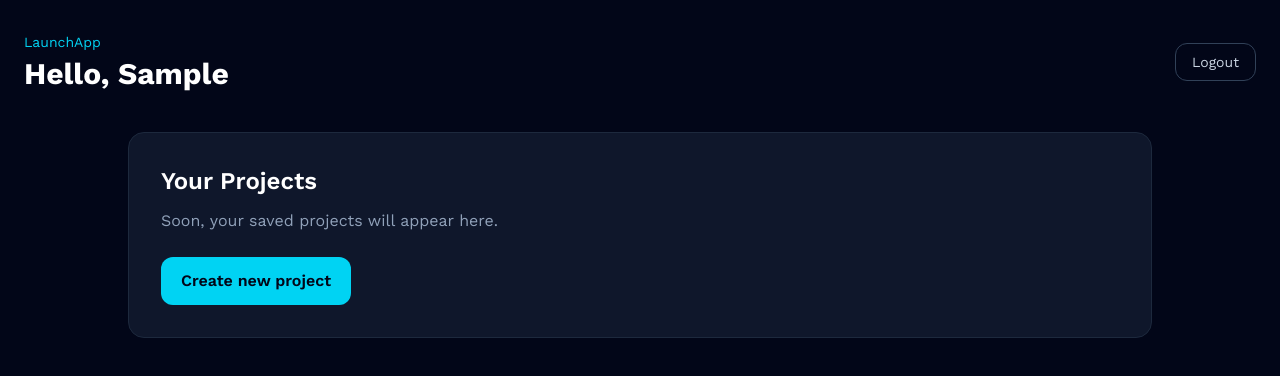
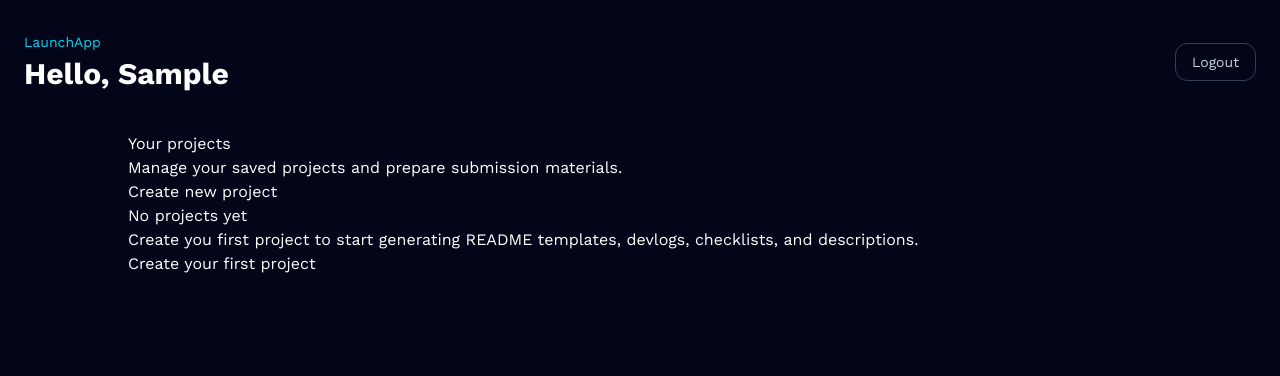
Before and after one commit to noname697/LaunchPad, a React (Vite) app: page /auth/login in a window 1280 px wide. Both pictures are taken after typing "Sample", "name@example.com" into the empty fields and a click on the button "Enter dashboard". Shown: the top 376 px of the page. Built offline with nearby package versions, Linux system fonts and the light colour scheme.

Commit message:
Criando esqueleto do dashboard para exibir os projetos

```diff
--- a/src/App.jsx
+++ b/src/App.jsx
@@ -3,6 +3,7 @@ import PublicRoute from "./routes/PublicRoute";
 import Login from "./views/Login";
 import ProtectedRoute from "./routes/ProtectedRoute";
 import Dashboard from "./views/Dashboard";
+import NewProject from "./views/NewProject";
 
 const App = () => {
   return (
@@ -15,6 +16,7 @@ const App = () => {
 
       <Route element={<ProtectedRoute />}>
         <Route path="/dashboard" element={<Dashboard />} />
+        <Route path="/projects/new" element={<NewProject />} />
       </Route>
     </Routes>
   );
--- a/src/views/Dashboard/index.jsx
+++ b/src/views/Dashboard/index.jsx
@@ -1,10 +1,11 @@
-import { useNavigate } from "react-router";
-import { getUser, removeUser } from "../../utils/storage";
+import { Link, useNavigate } from "react-router";
+import { getProjects, getUser, removeUser } from "../../utils/storage";
 import Button from "../../components/Button";
 
 const Dashboard = () => {
   const navigate = useNavigate();
   const user = getUser();
+  const projects = getProjects();
 
   const handleLogout = () => {
     removeUser();
@@ -17,24 +18,77 @@ const Dashboard = () => {
         <div>
           <p className="text-sm text-cyan-400 mb-1">LaunchApp</p>
 
-          <h1 className="text-3xl font-bold">Hello, {user.name}</h1>
+          <h1 className="text-3xl font-bold">Hello, {user?.name}</h1>
         </div>
 
         <Button variant="secondary" onClick={handleLogout}>
           Logout
         </Button>
-
       </header>
 
       <section className="max-w-5xl mx-auto">
-        <div className="bg-slate-900 border border-slate-800 rounded-2xl p-8">
-          <h2 className="text-2xl font-semibold mb-3">Your Projects</h2>
+        <div className="">
+          <div>
+            <h2 className="">Your projects</h2>
+            <p className="">
+              Manage your saved projects and prepare submission materials.
+            </p>
+          </div>
 
-          <p className="text-slate-400 mb-6">
-            Soon, your saved projects will appear here.
-          </p>
-          <Button>Create new project</Button>
+          <Link to="/projects/new"> Create new project</Link>
         </div>
+
+        {projects.length === 0 ? (
+          <div className="">
+            <h3 className="">No projects yet</h3>
+
+            <p className="">
+              Create you first project to start generating README templates,
+              devlogs, checklists, and descriptions.
+            </p>
+
+            <Link to="/projects/new">Create your first project</Link>
+          </div>
+        ) : (
+          <div className="">
+            {projects.map((project) => (
+              <article key={project.id} className="">
+                <div className="">
+                  <div>
+                    <span className="">{project.type}</span>
+                    <h3 className="">{project.name}</h3>
+                  </div>
+
+                  <span className="">{project.status}</span>
+                </div>
+
+                <p className="">{project.shortDescription}</p>
+
+                {project.technologies.length > 0 && (
+                  <div className="">
+                    {project.technologies.map((tech) => (
+                      <span key={tech} className="">
+                        {tech}
+                      </span>
+                    ))}
+                  </div>
+                )}
+
+                <div className="">
+                  <p className="">Selected generators: </p>
+
+                  <div className="">
+                    {project.selectGenerators.map((generator) => (
+                      <span key={generator} className="">
+                        {generator}
+                      </span>
+                    ))}
+                  </div>
+                </div>
+              </article>
+            ))}
+          </div>
+        )}
       </section>
     </main>
   );
--- a/src/views/NewProject/index.jsx
+++ b/src/views/NewProject/index.jsx
@@ -75,7 +75,7 @@ const NewProject = () => {
     <main className="">
       <section className="">
         <div className="">
-          <Link to="dashboard" className="">
+          <Link to="/dashboard" className="">
             ← Back to dashboard
           </Link>
           <h1 className="">Create new project</h1>
```
